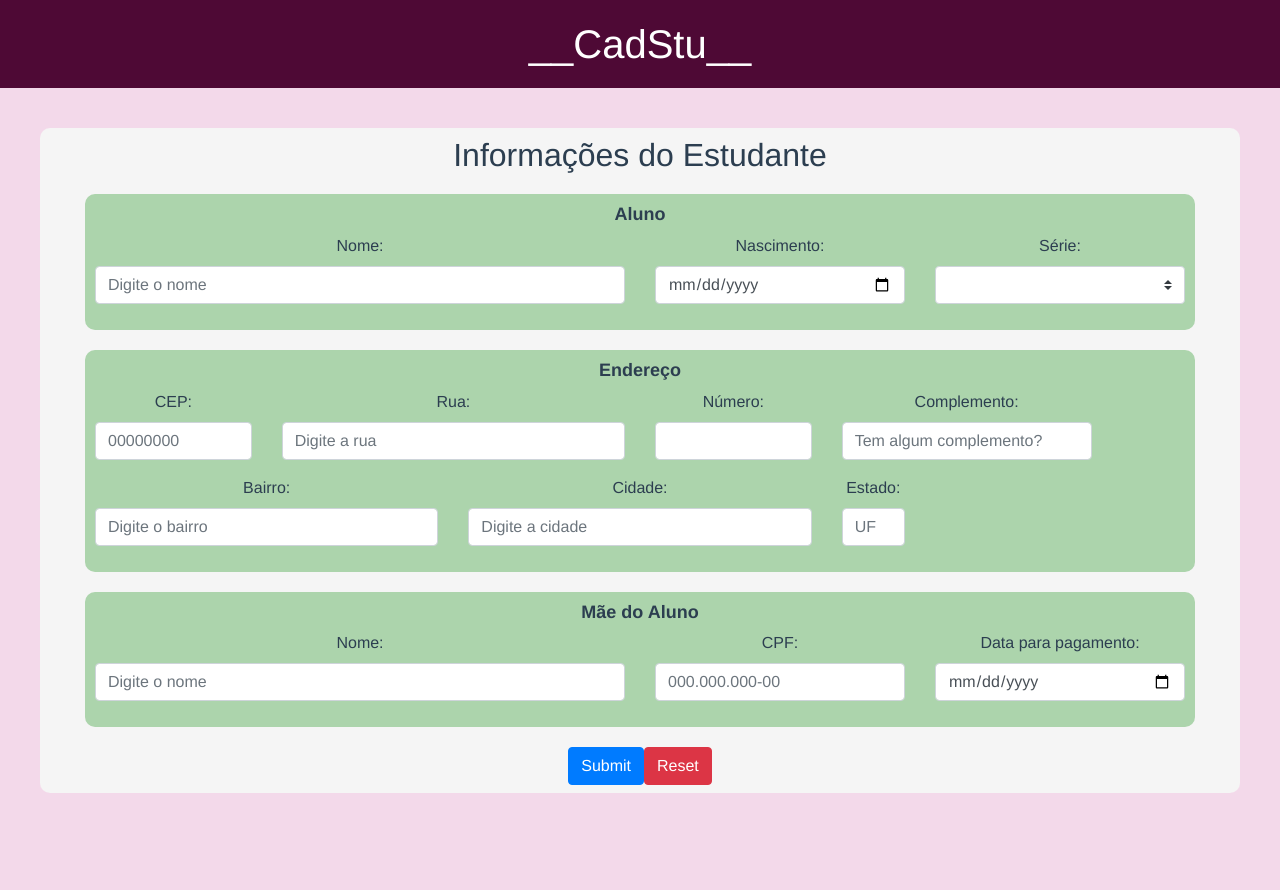
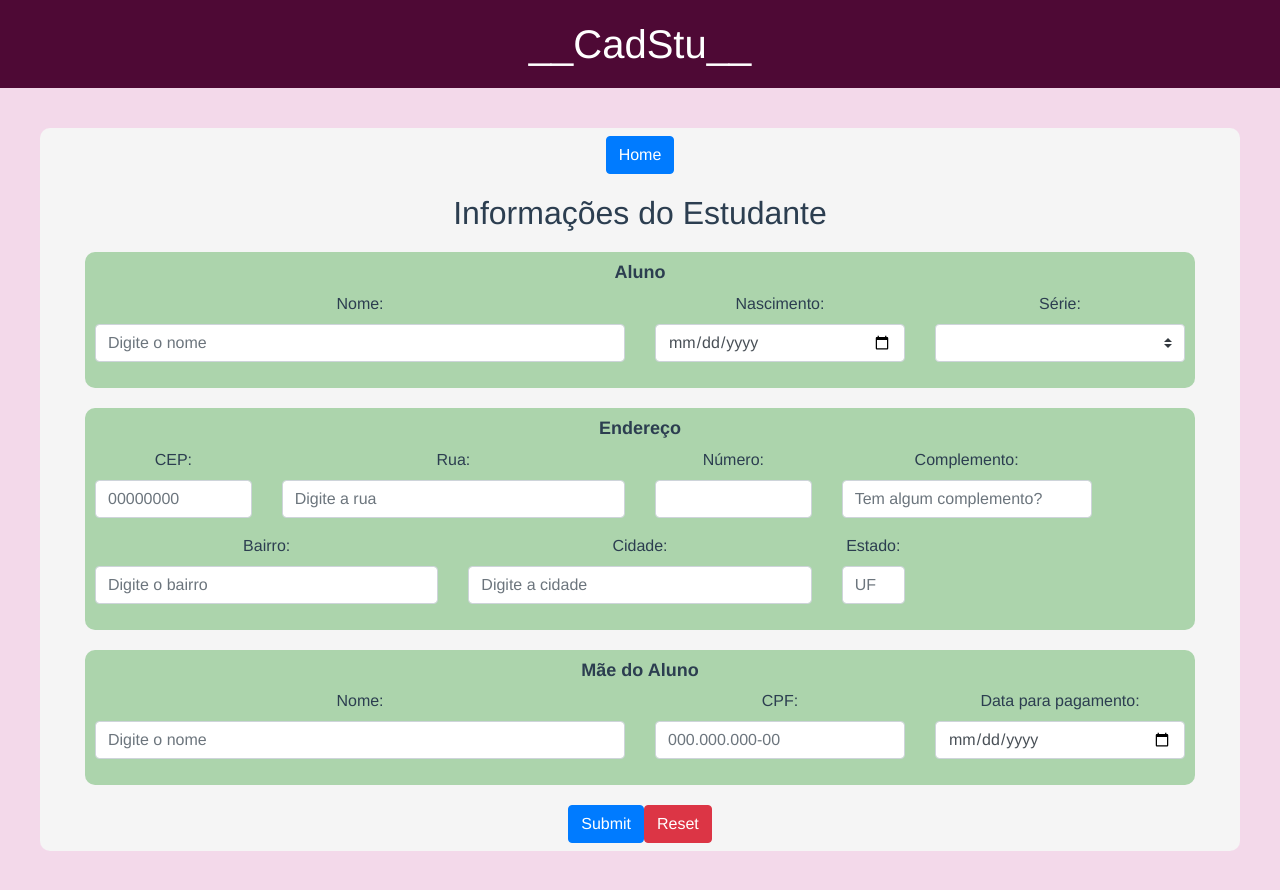
Before and after one commit to vinxavier/CadStu, a Vue app in the folder frontend/cadstu/: page /aluno in a window 1280 px wide. Before the commit the page ends 833 px from the top, so only its background shows below. Built offline with nearby package versions, Linux system fonts and the light colour scheme.

Commit message:
Adicionando alunos sem persistencia

```diff
--- a/frontend/cadstu/src/store/actions.js
+++ b/frontend/cadstu/src/store/actions.js
@@ -1,5 +1,5 @@
 export default {
-  novoAluno: ({ commit }, payload) => {
-    commit('adicionaAluno', payload)
+  novoAluno: ({ commit }, aluno) => {
+    commit('adicionaAluno', aluno)
   }
 }
--- a/frontend/cadstu/src/store/mutations.js
+++ b/frontend/cadstu/src/store/mutations.js
@@ -1,5 +1,5 @@
 export default {
-  adicionaAluno: (state, { aluno }) => {
+  adicionaAluno: (state, aluno) => {
     state.students.push(aluno)
   }
 }
--- a/frontend/cadstu/src/views/Aluno.vue
+++ b/frontend/cadstu/src/views/Aluno.vue
@@ -1,5 +1,8 @@
 <template>
   <div>
+    <div class="button-container">
+      <router-link to="/" class="btn btn-primary">Home</router-link>
+    </div>
     <h2>Informações do Estudante</h2>
     <b-container>
       <b-form @submit.prevent="handleSubmit">
@@ -186,10 +189,7 @@ export default {
     handleSubmit() {
       if(this.cepValido){
         const aluno = this.formData;
-        const payload = {
-          aluno
-        };
-        this.novoAluno(payload);
+        this.novoAluno(aluno);
 
         // reset form data
         this.formData = {
@@ -265,4 +265,7 @@ h3 {
   font-size: 18px;
   font-weight: bold;
 }
+.button-container {
+  margin-bottom: 20px;
+}
 </style>
```
